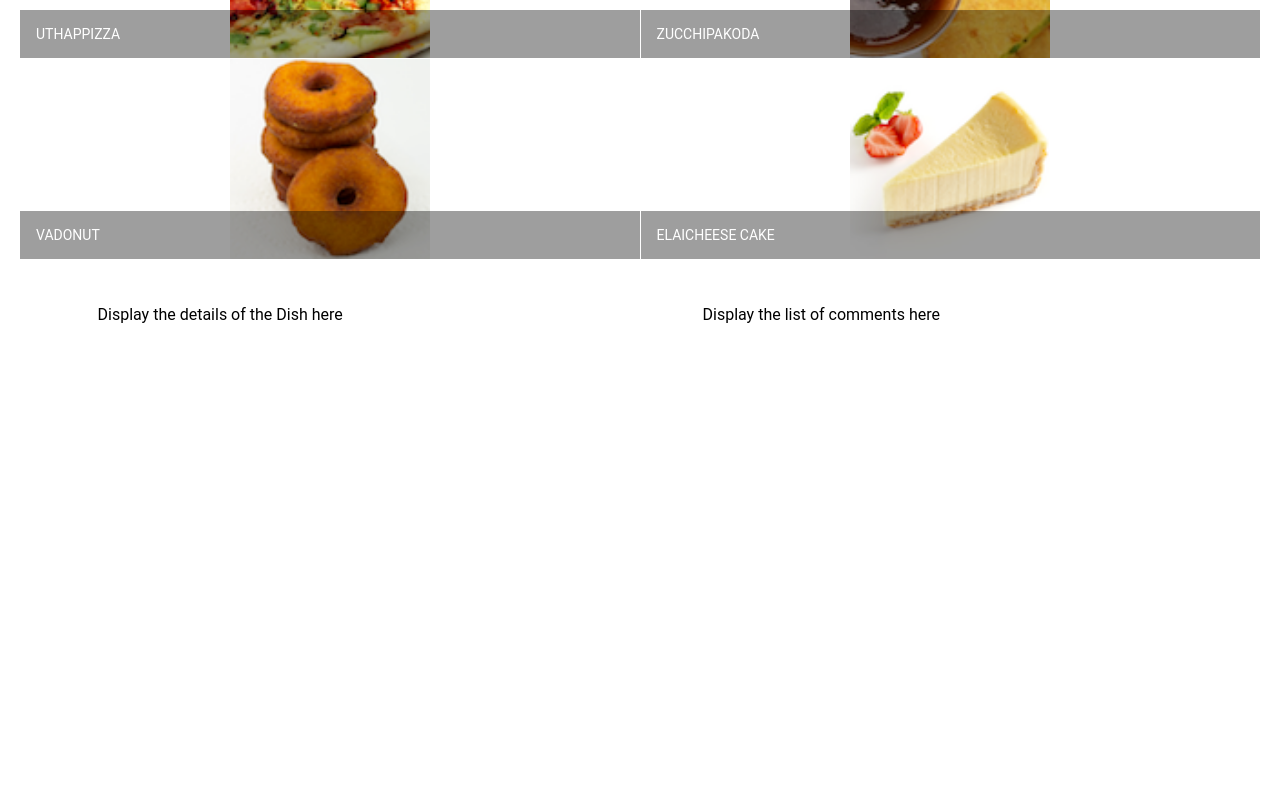
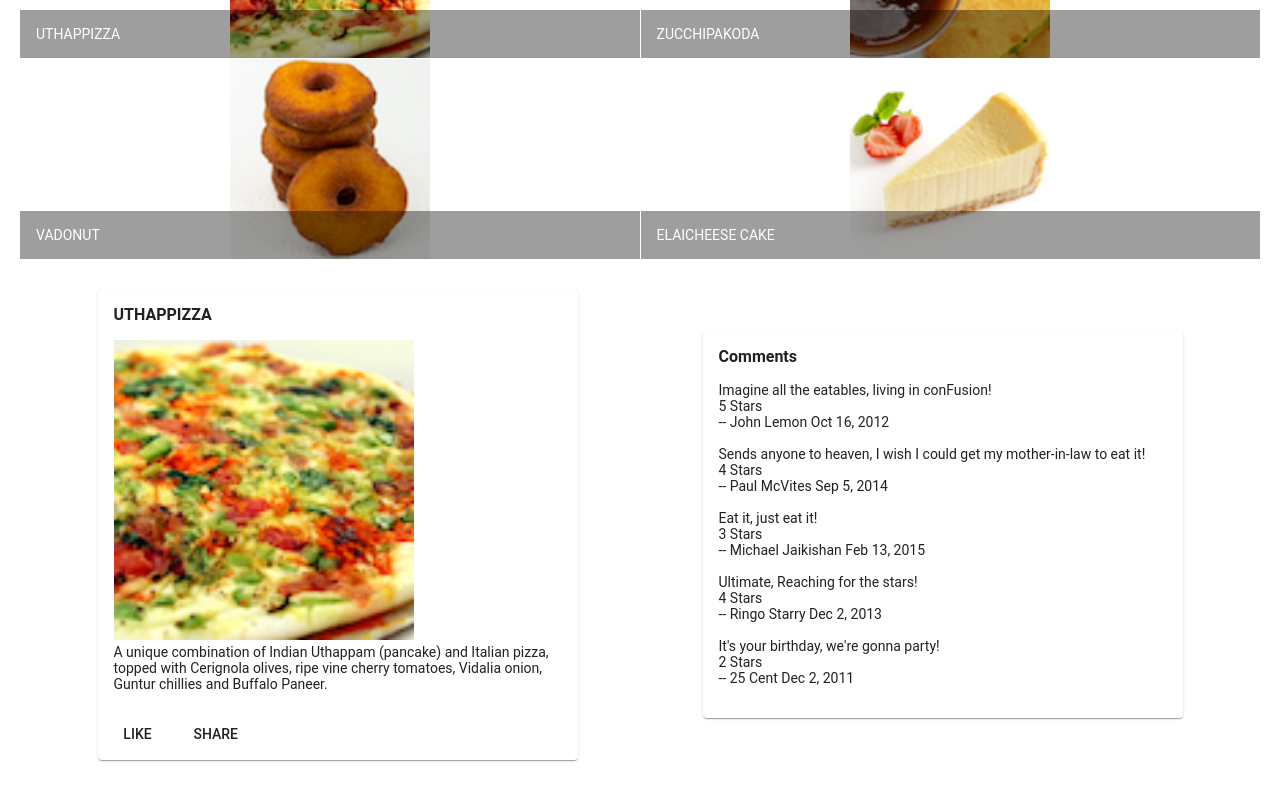
Before and after one commit to dbrunner-artiso/Restaurante-conFusion, an Angular app: page / in a window 1280 px wide. Shown: the part 305-1105 px from the top of the page. Before the commit the page ends 800 px from the top, so only its background shows below. Built offline with nearby package versions, Linux system fonts and the light colour scheme.

Commit message:
Aufgabe1 fertig

```diff
--- a/src/app/dishdetail/dishdetail.component.html
+++ b/src/app/dishdetail/dishdetail.component.html
@@ -7,11 +7,33 @@
     fxLayoutGap.xs="0">
 
   <div fxFlex="40">
-    <p>Display the details of the Dish here</p>
+    <mat-card *ngIf="dish">
+      <p><b>{{dish.name | uppercase }}</b></p>
+      <img src={{dish.image}} height="300px"/>
+
+      <mat-card-content>
+        <p>{{dish.description}}</p>
+      </mat-card-content>
+      <mat-card-actions>
+        <button mat-button>LIKE</button>
+        <button mat-button>SHARE</button>
+      </mat-card-actions>
+    </mat-card>
   </div>
 
   <div fxFlex="40">
-    <p>Display the list of comments here</p>
+    <mat-card *ngIf="dish">
+      <p><b>Comments</b></p>
+      <mat-card-content>
+        <div *ngFor="let d of dish.comments">
+          <div>{{d.comment}}</div>
+          <div>{{d.rating}} Stars</div>
+          <div>-- {{d.author}} {{d.date | date}}</div>
+          <div> </div>
+        </div>
+      </mat-card-content>
+
+    </mat-card>
   </div>
 
 </div>
--- a/src/app/dishdetail/dishdetail.component.ts
+++ b/src/app/dishdetail/dishdetail.component.ts
@@ -1,4 +1,48 @@
 import { Component, OnInit } from '@angular/core';
+
+const DISH = {
+  id: '0',
+  name: 'Uthappizza',
+  image: '/assets/images/uthappizza.png',
+  category: 'mains',
+  featured: true,
+  label: 'Hot',
+  price: '4.99',
+  // tslint:disable-next-line:max-line-length
+  description: 'A unique combination of Indian Uthappam (pancake) and Italian pizza, topped with Cerignola olives, ripe vine cherry tomatoes, Vidalia onion, Guntur chillies and Buffalo Paneer.',
+  comments: [
+       {
+           rating: 5,
+           comment: 'Imagine all the eatables, living in conFusion!',
+           author: 'John Lemon',
+           date: '2012-10-16T17:57:28.556094Z'
+       },
+       {
+           rating: 4,
+           comment: 'Sends anyone to heaven, I wish I could get my mother-in-law to eat it!',
+           author: 'Paul McVites',
+           date: '2014-09-05T17:57:28.556094Z'
+       },
+       {
+           rating: 3,
+           comment: 'Eat it, just eat it!',
+           author: 'Michael Jaikishan',
+           date: '2015-02-13T17:57:28.556094Z'
+       },
+       {
+           rating: 4,
+           comment: 'Ultimate, Reaching for the stars!',
+           author: 'Ringo Starry',
+           date: '2013-12-02T17:57:28.556094Z'
+       },
+       {
+           rating: 2,
+           comment: 'It\'s your birthday, we\'re gonna party!',
+           author: '25 Cent',
+           date: '2011-12-02T17:57:28.556094Z'
+       }
+   ]
+};
 
 @Component({
   selector: 'app-dishdetail',
@@ -7,6 +51,8 @@
 })
 export class DishdetailComponent implements OnInit {
 
+  dish = DISH;
+
   constructor() { }
 
   ngOnInit() {
```
Also changed, not shown: src/app/menu/menu.component.html (+0 -16 lines).
